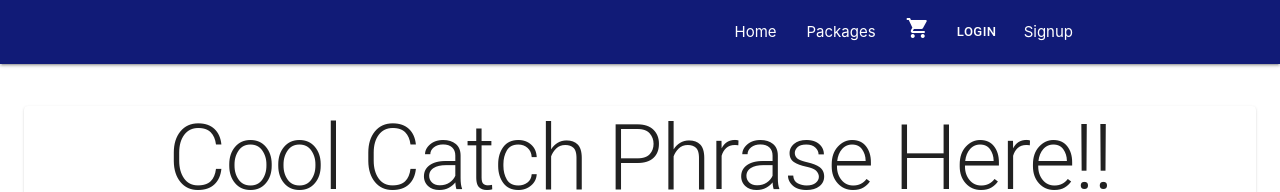
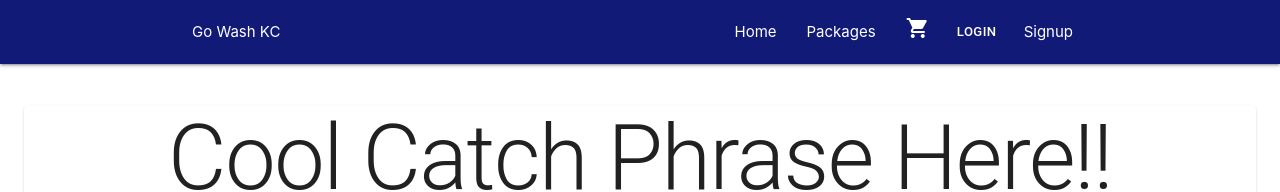
Before and after one commit to bkhoffman/go-wash-kc, a React (Create React App) app in the folder client/: page / in a window 1280 px wide. Shown: the top 192 px of the page. Built offline with nearby package versions, Linux system fonts and the light colour scheme.

Commit message:
fixed issues

```diff
--- a/client/src/App.js
+++ b/client/src/App.js
@@ -1,6 +1,6 @@
 import React, { Component } from "react";
 import { BrowserRouter, Route, Switch } from "react-router-dom";
-import Navbar from "./components/Nav/Navbar";
+import Navbar from "./Components/Nav/Navbar";
 import Home from "./pages/Home";
 import Cart from "./pages/Cart";
 import Login from "./pages/Login";
--- a/client/src/Components/Drawer/Drawers.js
+++ b/client/src/Components/Drawer/Drawers.js
@@ -6,7 +6,7 @@ import ClickAwayListener from '@material-ui/core/ClickAwayListener';
 import API from "utils/API";
 // import login from "../../pages/Login";
 
-import { Input, FormBtn } from "components/Form";
+import { Input, FormBtn } from "Components/Form";
 import Divider from '@material-ui/core/Divider';
 import IconButton from '@material-ui/core/IconButton';
 
--- a/client/src/Components/Nav/Navbar.js
+++ b/client/src/Components/Nav/Navbar.js
@@ -1,13 +1,13 @@
 import React from 'react';
 import { Link } from 'react-router-dom';
-import TemporaryDrawer from "components/Drawer/Drawers"
+import TemporaryDrawer from "Components/Drawer/Drawers"
 
 
  const Navbar = ()=>{
     return(
         <nav className="nav-wrapper">
             <div className="container">
-                <Link to="/" id="brand-logo"></Link>
+                <Link to="/" id="brand-logo">Go Wash KC</Link>
 
                 <ul className="right">
                     <li><Link to="/">Home</Link></li>
--- a/client/src/index.js
+++ b/client/src/index.js
@@ -4,7 +4,7 @@ import './index.css';
 import App from './App';
 import * as serviceWorker from './serviceWorker';
 
-import cartReducer from './components/reducers/index';
+import cartReducer from './Components/Reducers/index';
 
 import { Provider } from 'react-redux';
 import { createStore } from 'redux';
--- a/client/src/pages/Cart.js
+++ b/client/src/pages/Cart.js
@@ -56,7 +56,7 @@ const Transition = React.forwardRef(function Transition(props, ref) {
     }
 
     loadUser = () => {
-        API.localgetUser()
+        API.getUser()
             .then(res => this.setState({ User: res.data }))
             .catch(err => console.log(err));
     };
--- a/client/src/pages/Packages.jsx
+++ b/client/src/pages/Packages.jsx
@@ -1,6 +1,6 @@
 import React, { Component } from "react";
 import { connect } from "react-redux";
-import { addToCart } from "../components/actions/cartActions";
+import { addToCart } from "../Components/actions/cartActions";
 
 class Packages extends Component {
   handleClick = id => {
--- a/client/src/pages/SignUp.js
+++ b/client/src/pages/SignUp.js
@@ -1,7 +1,7 @@
 import React, { Component } from 'react';
 import { Redirect } from 'react-router-dom';
 import API from "../utils/API";
-import { Input, FormBtn } from "../components/Form";
+import { Input, FormBtn } from "../Components/Form";
 import { Link } from 'react-router-dom';
 
 class SignUp extends Component {
```
